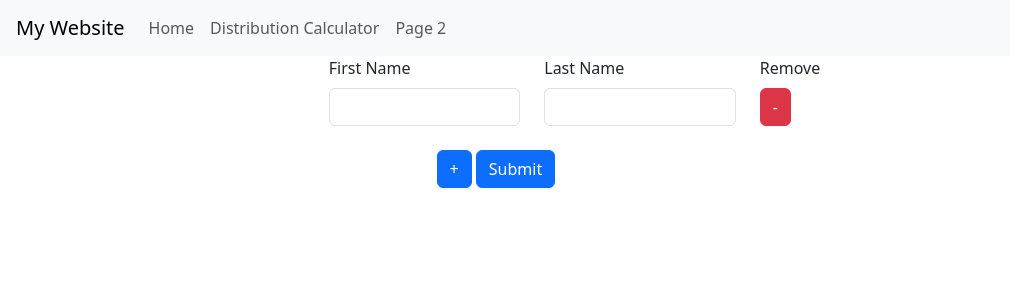
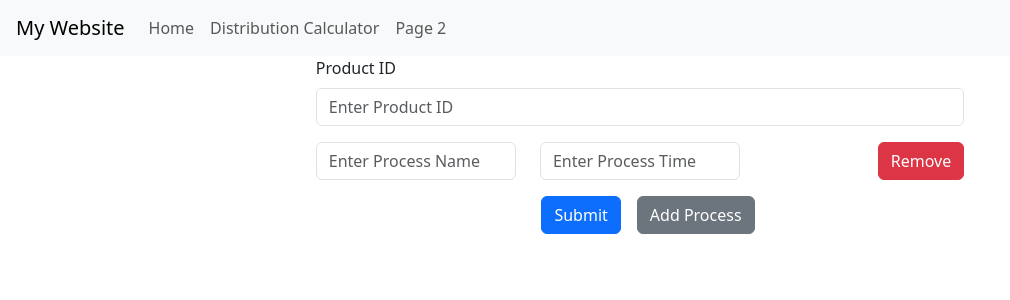
Before and after one commit to hamza14102/ideal-production-line, a React (Create React App) app: page /P2 in a window 1280 px wide. Shown: the top 300 px of the page, without its empty margins (0-1010 px from the left). Built offline with nearby package versions, Linux system fonts and the light colour scheme.

Commit message:
made P1 fields be required; changed P2 interface

```diff
--- a/src/componenets/P1.js
+++ b/src/componenets/P1.js
@@ -86,6 +86,7 @@ function P1() {
 								placeholder="Enter Total Manpower"
 								value={number}
 								onChange={(e) => setNumber(e.target.value)}
+								required
 							/>
 						</Col>
 					</Form.Group>
@@ -98,6 +99,7 @@ function P1() {
 									name="firstName"
 									value={firstName}
 									onChange={(event) => handleInputChange(index, event)}
+									required
 								/>
 							</Col>
 							<Col>
@@ -107,6 +109,7 @@ function P1() {
 									name="lastName"
 									value={lastNames[index]}
 									onChange={(event) => handleInputChange(index, event)}
+									required
 								/>
 							</Col>
 							<Col>
--- a/src/componenets/P2.js
+++ b/src/componenets/P2.js
@@ -1,90 +1,96 @@
-import { useState } from "react";
-import { Form, Button, Row, Col } from "react-bootstrap";
+import React, { useState } from 'react';
+import { Form, Button, Row, Col } from 'react-bootstrap';
 
-function P2() {
-  const [inputFields, setInputFields] = useState([
-    { firstName: "", lastName: "" },
-  ]);
+const P2 = () => {
+  const [productId, setProductId] = useState('');
+  const [processes, setProcesses] = useState([{ name: '', time: '' }]);
 
-  const handleAddFields = () => {
-    const values = [...inputFields];
-    values.push({ firstName: "", lastName: "" });
-    setInputFields(values);
+  const handleSubmit = (event) => {
+    event.preventDefault();
+    console.log(productId, processes);
+    // TODO: Submit data to AWS database
   };
 
-  const handleRemoveFields = (index) => {
-    const values = [...inputFields];
-    values.splice(index, 1);
-    setInputFields(values);
+  const handleInputChange = (index, event) => {
+    const values = [...processes];
+    if (event.target.name === 'name') {
+      values[index].name = event.target.value;
+    } else {
+      values[index].time = event.target.value;
+    }
+    setProcesses(values);
   };
 
-  const handleSubmit = (e) => {
-    e.preventDefault();
-    console.log("inputFields", inputFields);
+  const handleAddProcess = () => {
+    const values = [...processes];
+    values.push({ name: '', time: '' });
+    setProcesses(values);
+  };
+
+  const handleRemoveProcess = (index) => {
+    const values = [...processes];
+    values.splice(index, 1);
+    setProcesses(values);
   };
 
   return (
     <div className="d-flex justify-content-center">
+      <div className="row-md-6">
         <Form onSubmit={handleSubmit}>
-        {inputFields.map((inputField, index) => (
-          <Row key={index}>
-            <Col>
-              <Form.Group>
-                <Form.Label>First Name</Form.Label>
+          <Form.Group controlId="formProductId" className='mb-3'>
+            <Form.Label>Product ID</Form.Label>
             <Form.Control
               type="text"
-                  name="firstName"
-                  value={inputField.firstName}
-                  onChange={(e) => {
-                    const values = [...inputFields];
-                    values[index].firstName = e.target.value;
-                    setInputFields(values);
-                  }}
+              placeholder="Enter Product ID"
+              value={productId}
+              onChange={(e) => setProductId(e.target.value)}
+            />
+          </Form.Group>
+          {processes.map((process, index) => (
+            <Row key={index} className="mb-3 align-items-end">
+              <Col>
+                <Form.Group controlId={`formProcessName${index}`}>
+                  {/* <Form.Label>Process Name</Form.Label> */}
+                  <Form.Control
+                    type="text"
+                    name="name"
+                    placeholder="Enter Process Name"
+                    value={process.name}
+                    onChange={(event) => handleInputChange(index, event)}
                   />
                 </Form.Group>
               </Col>
               <Col>
-              <Form.Group>
-                <Form.Label>Last Name</Form.Label>
+                <Form.Group controlId={`formProcessTime${index}`}>
+                  {/* <Form.Label>Process Time</Form.Label> */}
                   <Form.Control
-                  type="text"
-                  name="lastName"
-                  value={inputField.lastName}
-                  onChange={(e) => {
-                    const values = [...inputFields];
-                    values[index].lastName = e.target.value;
-                    setInputFields(values);
-                  }}
+                    type="number"
+                    name="time"
+                    placeholder="Enter Process Time"
+                    value={process.time}
+                    onChange={(event) => handleInputChange(index, event)}
                   />
                 </Form.Group>
               </Col>
-            <Col>
-              <Form.Label>Remove</Form.Label>
-              <br></br>
-              <Button
-                variant="danger"
-                type="button"
-                onClick={() => handleRemoveFields(index)}
-              >
-                -
+              <Col className="d-flex justify-content-end">
+                <Button variant="danger" onClick={() => handleRemoveProcess(index)}>
+                  Remove
                 </Button>
               </Col>
             </Row>
           ))}
-        <br></br>
-        <Row>
-          <Col md={{ span: 8, offset: 2 }} className="mb-3">
-            <Button variant="primary" type="button" onClick={handleAddFields}>
-              +
-            </Button>{" "}
-            <Button variant="primary" type="submit">
+          <div className="d-flex justify-content-center my-3">
+            <Button variant="primary" type="submit" className="mr-3 mx-3">
               Submit
             </Button>
-          </Col>
-        </Row>
+            <Button variant="secondary" onClick={handleAddProcess}>
+              Add Process
+            </Button>
+          </div>
         </Form>
       </div>
+    </div>
   );
-}
+};
 
 export default P2;
```
Lines whose indentation alone changed are shown as unchanged.
